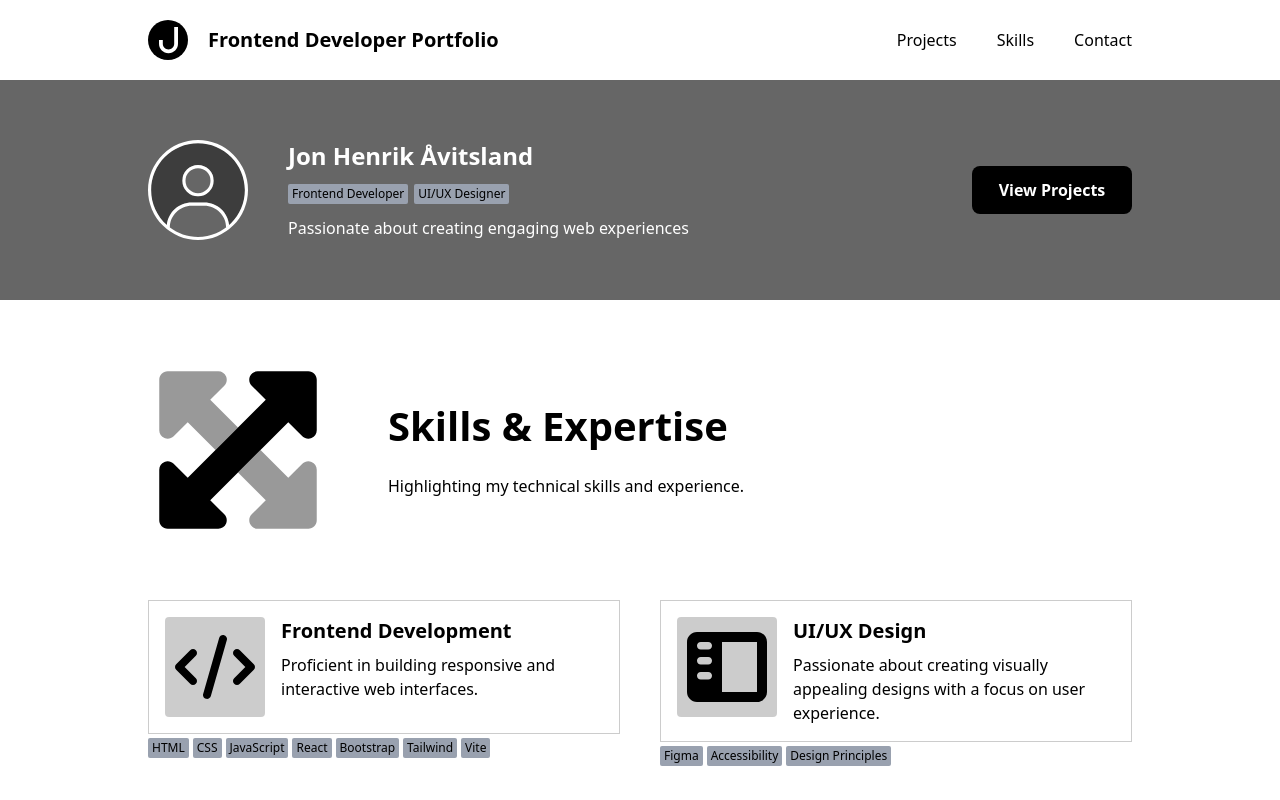
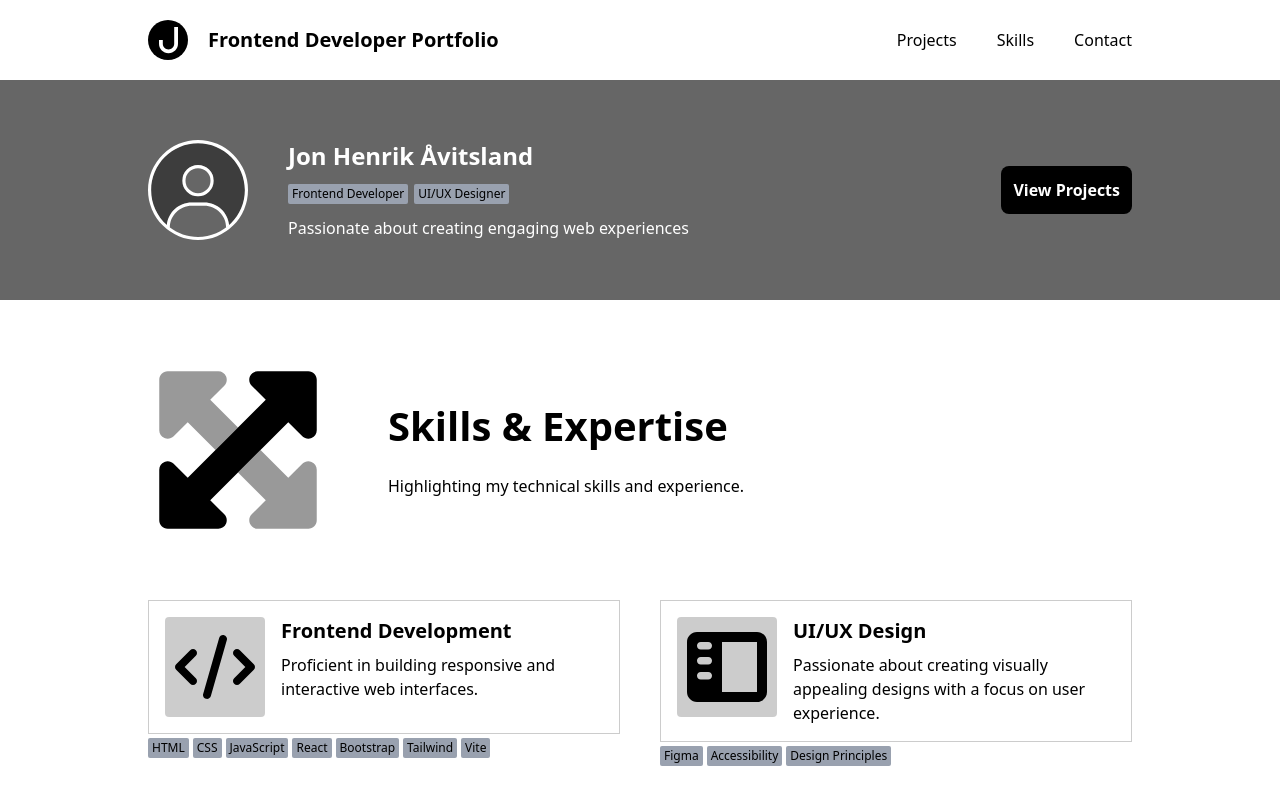
Before and after one commit to jonhenrikaavitsland/portfolio, a React (Vite) app: page / in a window 1280 px wide. Shown: the top 800 px of the page. Built offline with nearby package versions, Linux system fonts and the light colour scheme.

Commit message:
button is now anchor

```diff
--- a/src/components/BioCard/index.jsx
+++ b/src/components/BioCard/index.jsx
@@ -40,7 +40,7 @@ export default function BioCard() {
         </section>
         <div className='flex grow items-center justify-center md:justify-end'>
           <div>
-            <button className='p-3 rounded-lg capitalize w-40 bg-black hover:bg-black/60 text-white font-semibold cursor-pointer'>view projects</button>
+            <a className='p-3 block rounded-lg capitalize bg-black hover:bg-black/20 text-white font-semibold cursor-pointer'>view projects</a>
           </div>
         </div>
       </div>
```
